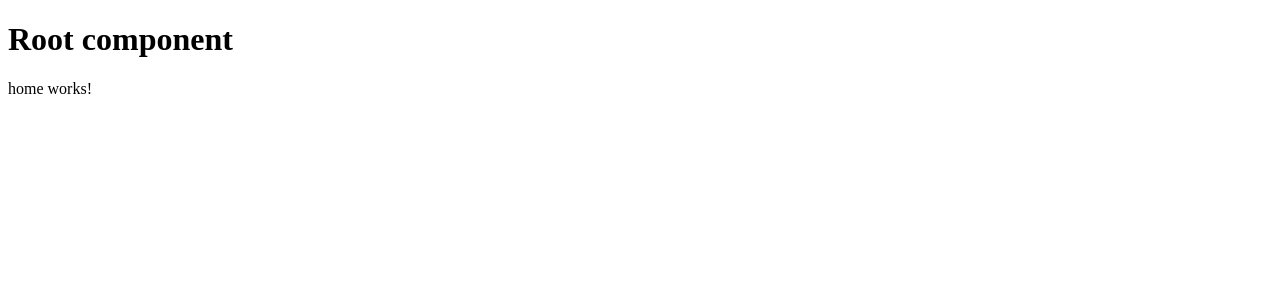
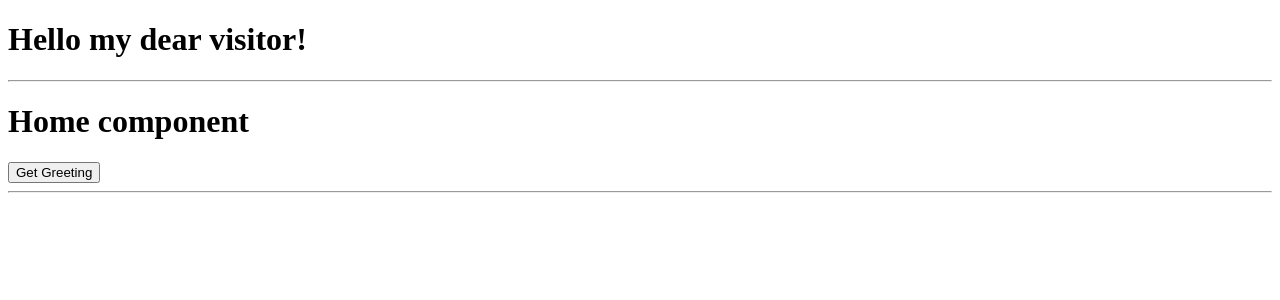
Before and after one commit to mansour-13/hack-the-room, an Angular app: page / in a window 1280 px wide. Shown: the top 300 px of the page. Built offline with nearby package versions, Linux system fonts and the light colour scheme.

Commit message:
Connecting backend with frontend

```diff
--- a/src/app/app.component.html
+++ b/src/app/app.component.html
@@ -1,3 +1,5 @@
-<h1>Root component</h1>
+<h1>Hello my dear visitor!</h1>
+
+<!-- Here different components will be injected depending on defined routes -->
 <router-outlet>
 </router-outlet>
--- a/src/app/app.module.ts
+++ b/src/app/app.module.ts
@@ -5,6 +5,7 @@ import { AppRoutingModule } from './app-routing.module';
 import { AppComponent } from './app.component';
 import { AboutComponent } from './about/about.component';
 import { HomeComponent } from './home/home.component';
+import {HttpClientModule} from "@angular/common/http";
 
 @NgModule({
   declarations: [
@@ -14,7 +15,8 @@ import { HomeComponent } from './home/home.component';
   ],
   imports: [
     BrowserModule,
-    AppRoutingModule
+    AppRoutingModule,
+    HttpClientModule
   ],
   providers: [],
   bootstrap: [AppComponent]
--- /dev/null
+++ b/src/app/hello-world.service.ts
@@ -0,0 +1,20 @@
+import { Injectable } from '@angular/core';
+import {HttpClient} from "@angular/common/http";
+import {Observable} from "rxjs";
+
+// The interface needs to be exported, so that it can be imported in other parts of the application
+export interface Greeting{
+  message: string,
+  audience: string
+}
+@Injectable({
+  providedIn: 'root'
+})
+export class HelloWorldService {
+  baseUrl = "http://localhost:8080";
+  constructor(private client : HttpClient) { }
+
+  getGreeting() : Observable<Greeting>{
+    return this.client.get<Greeting>(this.baseUrl + "/greeting");
+  }
+}
--- a/src/app/home/home.component.html
+++ b/src/app/home/home.component.html
@@ -1 +1,8 @@
-<p>home works!</p>
+<hr>
+<h1>Home component</h1>
+<button (click)="getGreeting()">Get Greeting</button>
+<div *ngIf="greeting">
+  <div>Message: {{greeting.message}}</div>
+  <div>Audience: {{greeting.audience}}</div>
+</div>
+<hr>
--- a/src/app/home/home.component.ts
+++ b/src/app/home/home.component.ts
@@ -1,4 +1,5 @@
 import { Component } from '@angular/core';
+import {Greeting, HelloWorldService} from "../hello-world.service";
 
 @Component({
   selector: 'app-home',
@@ -6,5 +7,15 @@ import { Component } from '@angular/core';
   styleUrls: ['./home.component.css']
 })
 export class HomeComponent {
+  greeting ? : Greeting;
 
+  constructor(private helloWorldService : HelloWorldService) {
+  }
+
+
+  getGreeting() {
+    this.helloWorldService.getGreeting().subscribe(
+      result => this.greeting = result
+    );
+  }
 }
```
Also changed, not shown: angular-view.html (added, +20 -0 lines), 2 other files (tests, documents, lock files or other folders).
